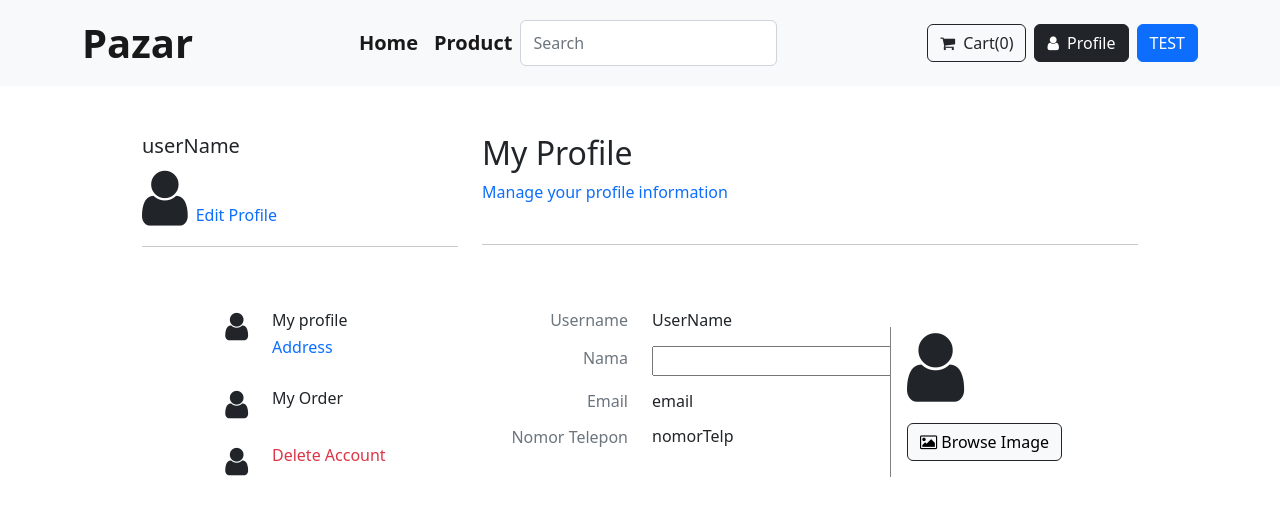
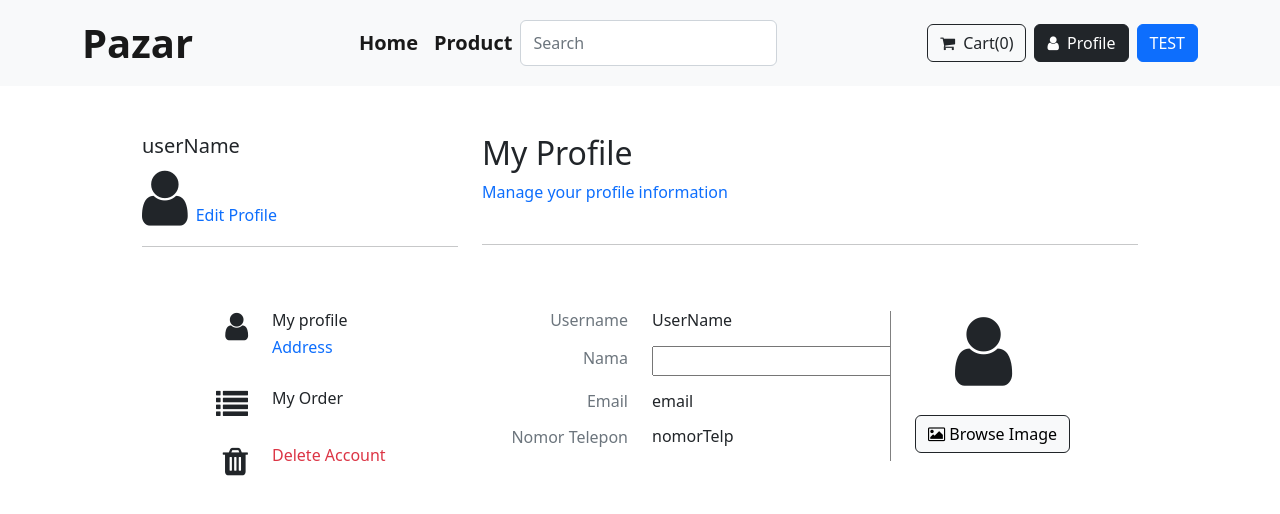
Before and after one commit to ALTA-FE07-IkramAbdillah/Pazar-app, a React (Create React App) app: page /profile in a window 1280 px wide. Shown: the top 514 px of the page. Built offline with nearby package versions, Linux system fonts and the light colour scheme.

Commit message:
updare profile

```diff
--- a/src/pages/Profile.jsx
+++ b/src/pages/Profile.jsx
@@ -44,7 +44,7 @@ const Profile = () => {
 
             <Row className="mb-4">
               <Col className="text-end">
-                <i className="fa fa-user fa-list-radio fa-2x"></i>
+                <i className="fa fa-list fa-2x"></i>
               </Col>
               <Col className="text-start">
                 <h6>
@@ -57,7 +57,7 @@ const Profile = () => {
 
             <Row className="mb-4">
               <Col className="text-end">
-                <i className="fa fa-user fa-xmark fa-2x"></i>
+                <i className="fa fa-trash fa-2x"></i>
               </Col>
               <Col className="text-start">
                 <NavLink>
@@ -95,13 +95,13 @@ const Profile = () => {
 
           <Col xs={4}>
             <div className="vl">
-              <div className="m-3">
+              <div className="ms-5 ps-3">
                 <i class="fa fa-user fa-5x"></i>
               </div>
               <Button
                 to="/"
                 variant="light"
-                className="btn btn-outline-white border-dark mx-3"
+                className="btn btn-outline-white border-dark mx-4 my-4"
               >
                 <i className="fa fa-image"></i> Browse Image
               </Button>
```
